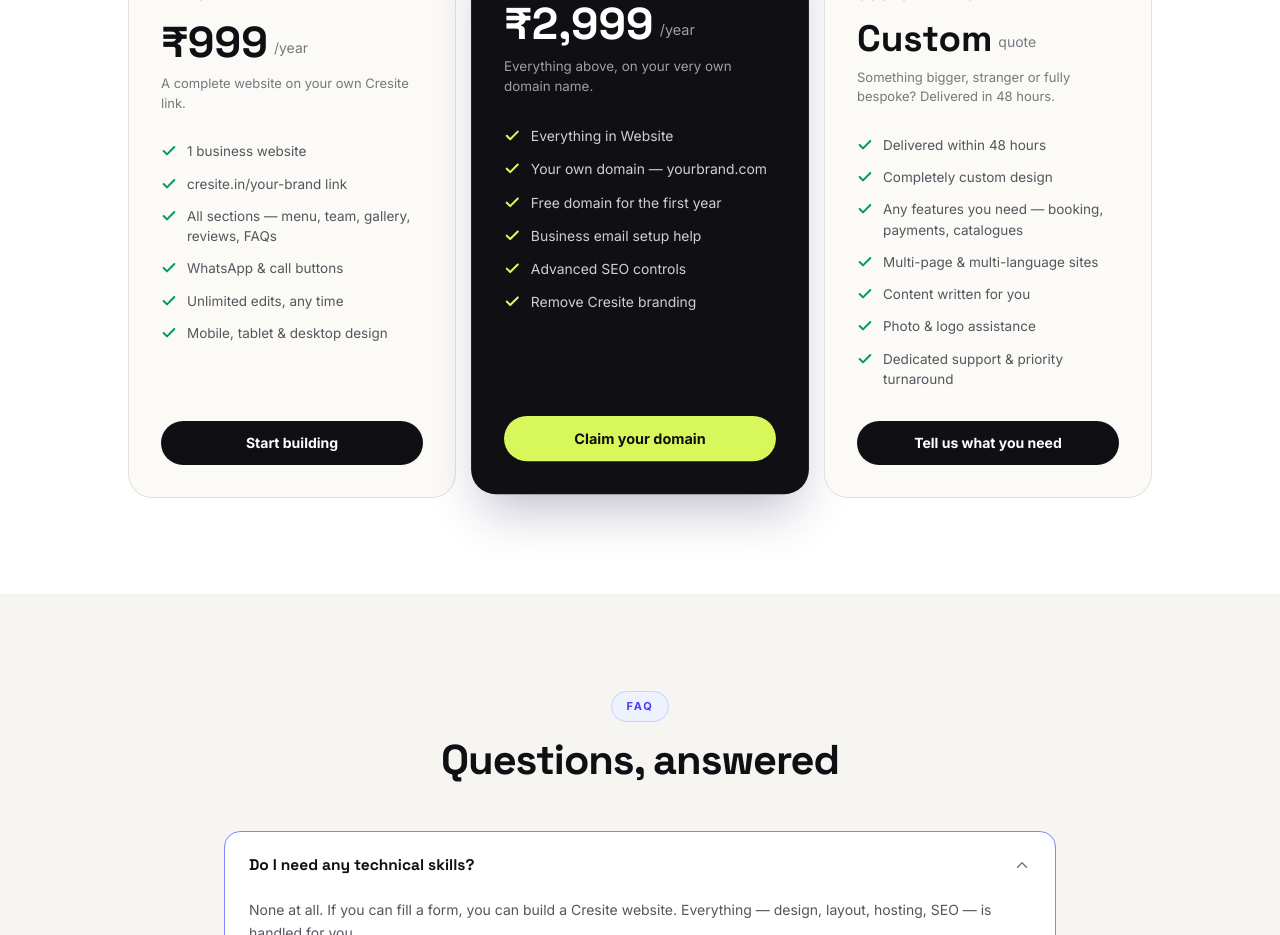
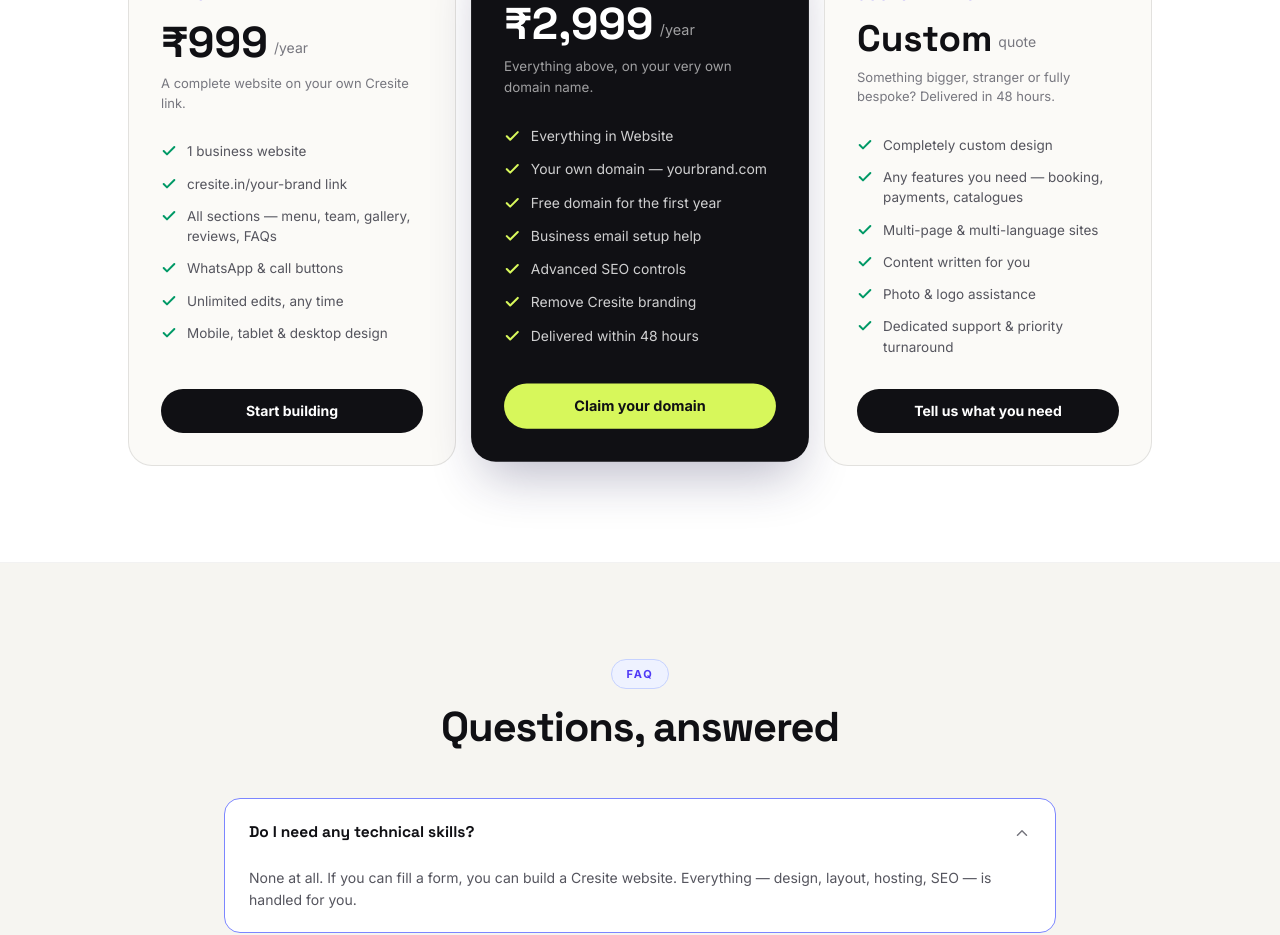
Before and after one commit to codexinfoservicesomkhot/omkhot, a React (Vite) app: page / in a window 1280 px wide. Shown: the part 5280-6215 px from the top of the page. Built offline with nearby package versions, Linux system fonts and the light colour scheme; no server answers; a web font is replaced by a local one.

Commit message:
Update Home.jsx

```diff
--- a/src/pages/Home.jsx
+++ b/src/pages/Home.jsx
@@ -432,6 +432,7 @@ export default function Home() {
                   "Business email setup help",
                   "Advanced SEO controls",
                   "Remove Cresite branding",
+                   "Delivered within 48 hours",
                 ],
               },
               {
@@ -440,7 +441,6 @@ export default function Home() {
                 price: "Custom", per: "quote", cta: "Tell us what you need", to: "/#contact", hot: false,
                 blurb: "Something bigger, stranger or fully bespoke? Delivered in 48 hours.",
                 feats: [
-                  "Delivered within 48 hours",
                   "Completely custom design",
                   "Any features you need — booking, payments, catalogues",
                   "Multi-page & multi-language sites",
```
